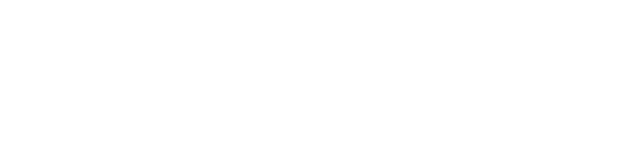
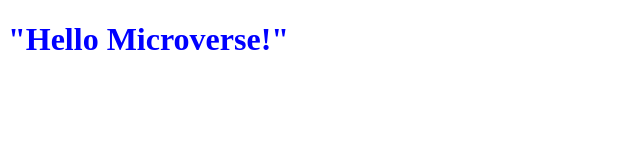
Before and after one commit to DiamondNath07/-Hello_Microverse-, a plain HTML site: page index.html in a window 1280 px wide. Shown: the whole page, without its empty margins (0-640 px from the left). Drawn offline with Linux system fonts and the light colour scheme.

Commit message:
added content

```diff
--- a/index.html
+++ b/index.html
@@ -4,7 +4,10 @@
     <meta charset="UTF-8" />
     <meta http-equiv="X-UA-Compatible" content="IE=edge" />
     <meta name="viewport" content="width=device-width, initial-scale=1.0" />
+    <link rel="stylesheet" href="./styles.css" />
     <title>Microverse Test</title>
   </head>
-  <body></body>
+  <body>
+    <h1>"Hello Microverse!"</h1>
+  </body>
 </html>
--- a/styles.css
+++ b/styles.css
@@ -0,0 +1,3 @@
+h1 {
+  color: blue;
+}
```
